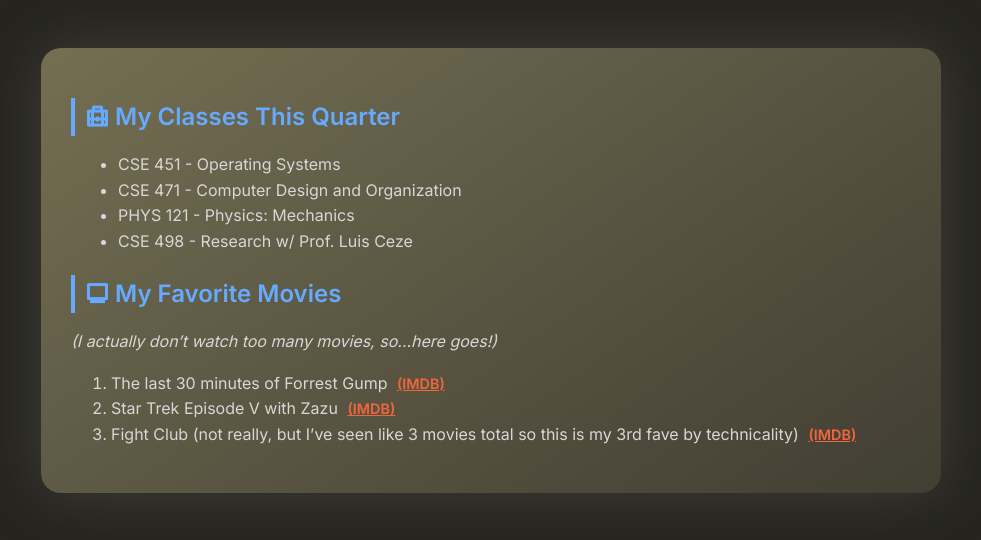
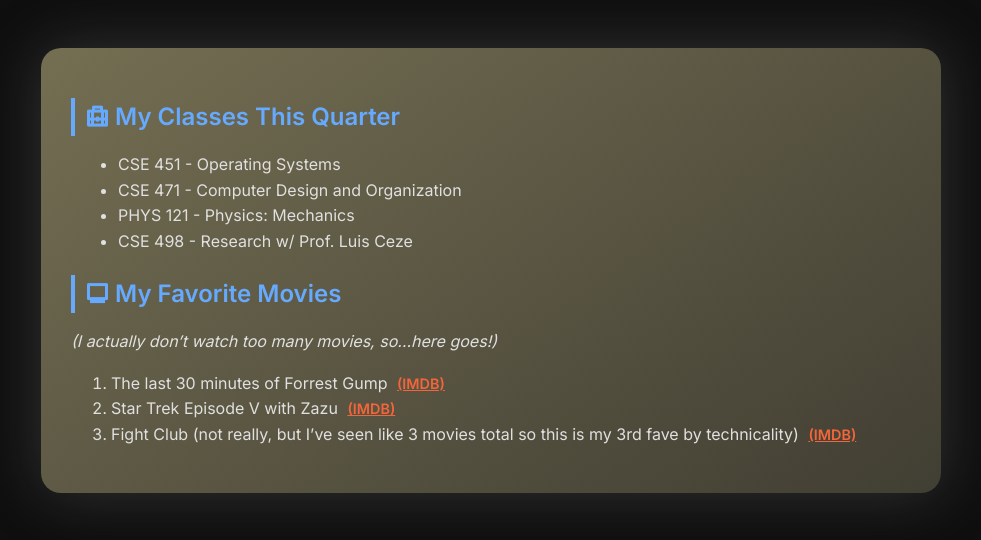
Before and after one commit to xenodeve/webhw01_s0330250, a plain HTML site: page index.html in a window 1280 px wide. Shown: the whole page, without its empty margins (149-1130 px from the left). Drawn offline with nearby package versions, Linux system fonts and the light colour scheme.

Commit message:
Clean Code

```diff
--- a/index.html
+++ b/index.html
@@ -4,9 +4,10 @@
 <head>
     <meta charset="UTF-8">
     <meta name="viewport" content="width=device-width, initial-scale=1.0">
-    <link rel="icon" href="https://lh3.google.com/u/5/d/1uog4WMvNjGTZxw6IxD9lH5DdkRmR5jwH=w1920-h945-iv1?auditContext=forDisplay">
+    <link rel="icon"
+        href="https://lh3.google.com/u/5/d/1uog4WMvNjGTZxw6IxD9lH5DdkRmR5jwH=w1920-h945-iv1?auditContext=forDisplay">
     <link href="https://cdn.jsdelivr.net/npm/remixicon/fonts/remixicon.css" rel="stylesheet" />
-    <title>webhw01_s0330250</title>
+    <title>HW1</title>
 
     <style>
         @import url('https://fonts.googleapis.com/css2?family=Inter:wght@400;600&display=swap');
@@ -23,18 +24,9 @@
             scroll-behavior: smooth;
         }
 
-    body {
-      background-color: #0f0f0f;
-      color: #e0e0e0;
-      font-family: 'Inter', sans-serif;
-      padding: 40px;
-      line-height: 1.6;
-    }
-
         body {
-            background-color: #25241e;
-            color: #d8d7d7;
-            font-family: Arial, sans-serif;
+            background-color: #0f0f0f;
+            color: #e0e0e0;
             padding: 40px;
         }
 
```
